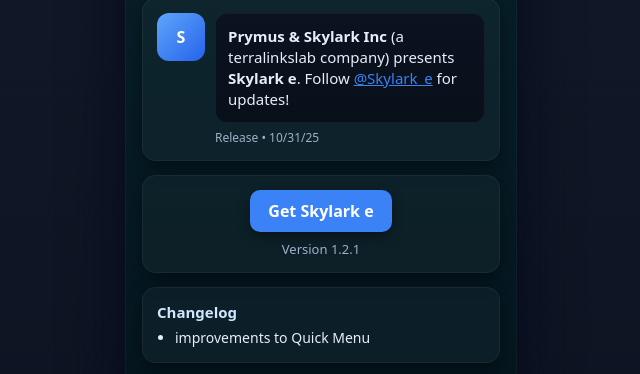
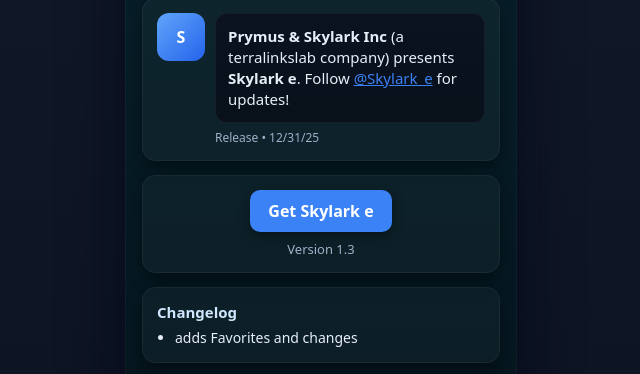
Before and after one commit to endlessPete/16e, a plain HTML site: page index.html in a window 1280 px wide. Shown: the part 137-511 px from the top of the page, 319-959 px from the left. Drawn offline with Linux system fonts and the light colour scheme.

Commit message:
Update index.html

```diff
--- a/index.html
+++ b/index.html
@@ -50,22 +50,22 @@
               <strong>Prymus &amp; Skylark Inc</strong> (a terralinkslab company) presents <strong>Skylark e</strong>.
               Follow <a href="https://x.com/skylark_e?s=21" target="_blank" style="color:var(--accent);text-decoration:underline;">@Skylark_e</a> for updates!
             </div>
-            <div class="meta">Release • 10/31/25</div>
+            <div class="meta">Release • 12/31/25</div>
           </div>
         </div>
       </section>
 
       <!-- Download -->
       <section class="message-card" style="text-align:center">
-        <a href="https://www.icloud.com/shortcuts/16517fc35ec5475a84ca980a97e1a0de" target="_blank" class="btn-link">Get Skylark e</a>
-        <div style="margin-top:8px;font-size:13px;color:#9fb0c9;">Version 1.2.1</div>
+        <a href="https://www.icloud.com/shortcuts/231320e574da4c9a96993bd67a54aa87" target="_blank" class="btn-link">Get Skylark e</a>
+        <div style="margin-top:8px;font-size:13px;color:#9fb0c9;">Version 1.3</div>
       </section>
 
       <!-- Changelog -->
       <section class="message-card">
         <h3 style="margin:0 0 6px;font-size:15px;color:#cfe8ff;">Changelog</h3>
         <ul style="margin:0;padding-left:18px;font-size:14px;line-height:1.4;">
-          <li>improvements to Quick Menu</li>
+          <li>adds Favorites and changes</li>
         </ul>
       </section>
 
```
